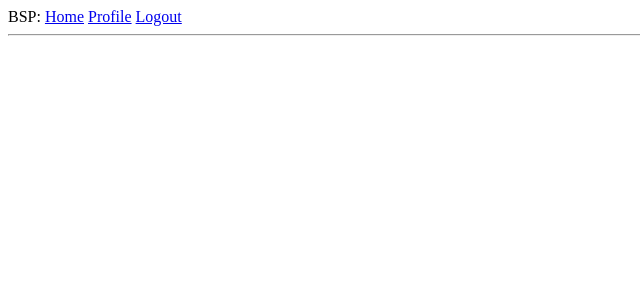
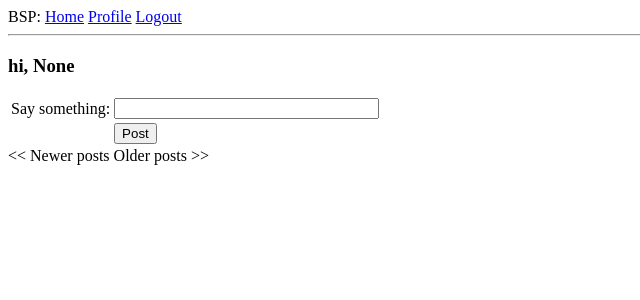
Before and after one commit to hustjiangtao/bsp, a Flask app: page / in a window 1280 px wide. Shown: the top 300 px of the page, without its empty margins (0-640 px from the left). Run offline with Flask 2, Linux system fonts and the light colour scheme; a user stored in the database is signed in; data comes from the database, SQL or seed files in the repository; data that the repository does not hold is empty; parts of the project's set-up code (start-up, migrations or seed data) failed here and were passed over.

Commit message:
Add: post & pagination

```diff
--- a/app/forms.py
+++ b/app/forms.py
@@ -21,3 +21,8 @@ class EditForm(FlaskForm):
     """Edit form"""
     nickname = StringField("nickname", validators=[DataRequired()])
     about_me = TextAreaField("about_me", validators=[Length(min=0, max=140)])
+
+
+class PostForm(FlaskForm):
+    """Post form"""
+    post = StringField("post", validators=[DataRequired()])
--- a/app/templates/index.html
+++ b/app/templates/index.html
@@ -1,4 +1,29 @@
 {% extends "base.html" %}
 {% block content %}
+    <h3>hi, {{ g.user.nickname }}</h3>
+    <form action="" method="post" name="post">
+        {{ form.hidden_tag() }}
+        <table>
+            <tr>
+                <td>Say something:</td>
+                <td>{{ form.post(size=30, maxlength=140) }}</td>
+                <td>
+                    {% for error in form.errors.post %}
+                        <span style="color: red">{{ error }}</span><br>
+                    {% endfor %}
+                </td>
+            </tr>
+            <tr>
+                <td></td>
+                <td><input type="submit" value="Post"></td>
+                <td></td>
+            </tr>
+        </table>
+    </form>
+    {% for post in posts.items %}
+        <p>{{ g.user.nickname }} says: {{ post.body }}</p>
+    {% endfor %}
+    {% if posts.has_prev %}<a href="/index/{{ posts.prev_num }}"><< Newer posts</a>{% else %}<< Newer posts{% endif %}
+    {% if posts.has_next %}<a href="/index/{{ posts.next_num }}">Older posts >></a>{% else %}Older posts >>{% endif %}
 
 {% endblock %}
--- a/app/templates/user.html
+++ b/app/templates/user.html
@@ -21,7 +21,9 @@
         </tr>
     </table>
     <hr>
-    {% for post in posts %}
+    {% for post in posts.items %}
         {% include "post.html" %}
     {% endfor %}
+    {% if posts.has_prev %}<a href="/user/{{ user.nickname }}/{{ posts.prev_num }}"><< Newer posts</a>{% else %}<< Newer posts{% endif %}
+    {% if posts.has_next %}<a href="/user/{{ user.nickname }}/{{ posts.next_num }}">Older posts >></a>{% else %}Older posts >>{% endif %}
 {% endblock %}
--- a/app/views.py
+++ b/app/views.py
@@ -8,17 +8,28 @@ from datetime import datetime
 from flask import render_template, flash, redirect, session, url_for, request, g
 from flask_login import login_user, logout_user, current_user, login_required
 from app import app, db, lm, oid
-from .forms import LoginForm, EditForm
-from .models import User
+from .forms import LoginForm, EditForm, PostForm
+from .models import User, Post
+from config import POSTS_PER_PAGE
 
 
-@app.route('/')
-@app.route('/index')
+@app.route('/', methods=['GET', 'POST'])
+@app.route('/index', methods=['GET', 'POST'])
+@app.route('/index/<int:page>', methods=['GET', 'POST'])
 @login_required
-def index():
+def index(page=1):
     title = "Home"
     name = "gagaga"
-    return render_template("index.html", title=title, name=name)
+    form = PostForm()
+    if form.validate_on_submit():
+        post = Post(body=form.post.data, timestamp=datetime.utcnow(), author=g.user)
+        db.session.add(post)
+        db.session.commit()
+        flash("You post is now live.")
+        return redirect(url_for('index'))
+    # posts = Post.query.filter_by(author=g.user).order_by(Post.timestamp.desc()).all()
+    posts = g.user.followed_posts().paginate(page, POSTS_PER_PAGE, False)
+    return render_template("index.html", title=title, name=name, form=form, posts=posts)
 
 
 @app.route('/login', methods=['GET', 'POST'])
@@ -100,16 +111,14 @@ def logout():
 
 
 @app.route('/user/<nickname>')
+@app.route('/user/<nickname>/<int:page>')
 @login_required
-def user(nickname):
+def user(nickname, page=1):
     user = User.query.filter_by(nickname=nickname).first()
     if user is None:
         flash(f"User {nickname} is not found.")
         return redirect(url_for('index'))
-    posts = [
-        {"author": user, "body": 'Test post 1'},
-        {"author": user, "body": 'Test post 2'},
-    ]
+    posts = g.user.followed_posts().paginate(page, POSTS_PER_PAGE, False)
     return render_template('user.html', user=user, posts=posts)
 
 
--- a/config.py
+++ b/config.py
@@ -21,3 +21,6 @@ basedir = os.path.abspath(os.path.dirname(__file__))
 
 SQLALCHEMY_DATABASE_URI = "sqlite:///" + os.path.join(basedir, "app.db")
 SQLALCHEMY_MIGRATE_REPO = os.path.join(basedir, "db_repository")
+
+# pagination
+POSTS_PER_PAGE = 3
```
